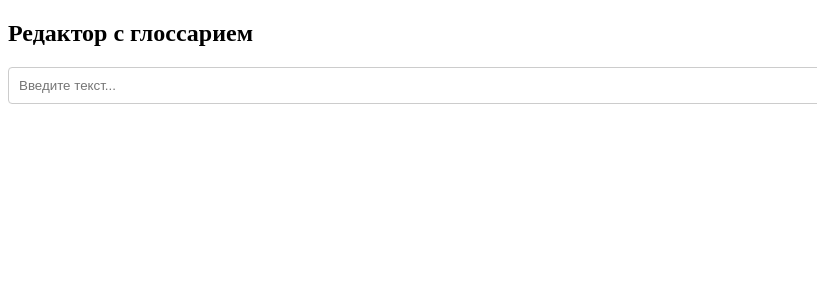
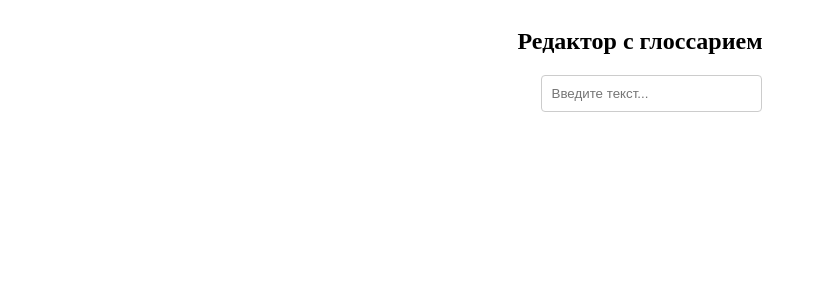
Before and after one commit to DmPd1980/glossary-editor, a React (Create React App) app: page / in a window 1280 px wide. Shown: the top 300 px of the page, without its empty margins (0-817 px from the left). Built offline with nearby package versions, Linux system fonts and the light colour scheme.

Commit message:
Update App.js

```diff
--- a/src/App.js
+++ b/src/App.js
@@ -1,21 +1,11 @@
 import React from 'react';
-import { loadGlossary } from './GlossaryService';
 import Editor from './Editor';
 
 function App() {
-  const [glossary, setGlossary] = React.useState([]);
-
-  React.useEffect(() => {
-    loadGlossary().then(data => {
-      console.log('Глоссарий загружен:', data); // Логирование
-      setGlossary(data);
-    });
-  }, []);
-
   return (
-    <div>
-      <h2>Редактор с глоссарием</h2> {/* Оставляем заголовок здесь */}
-      <Editor glossary={glossary} />
+    <div className="App">
+      <h2>Редактор с глоссарием</h2>
+      <Editor />
     </div>
   );
 }
```
